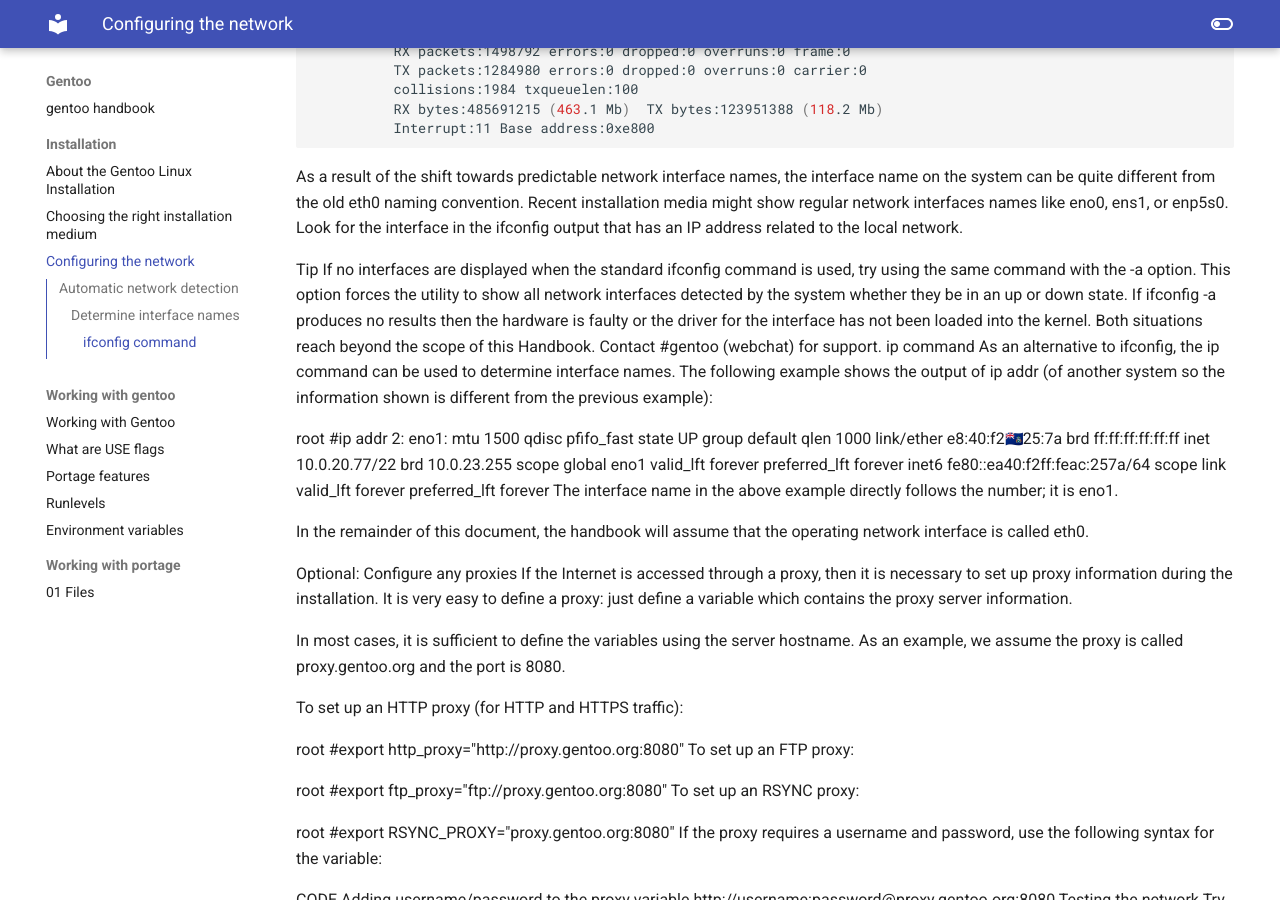
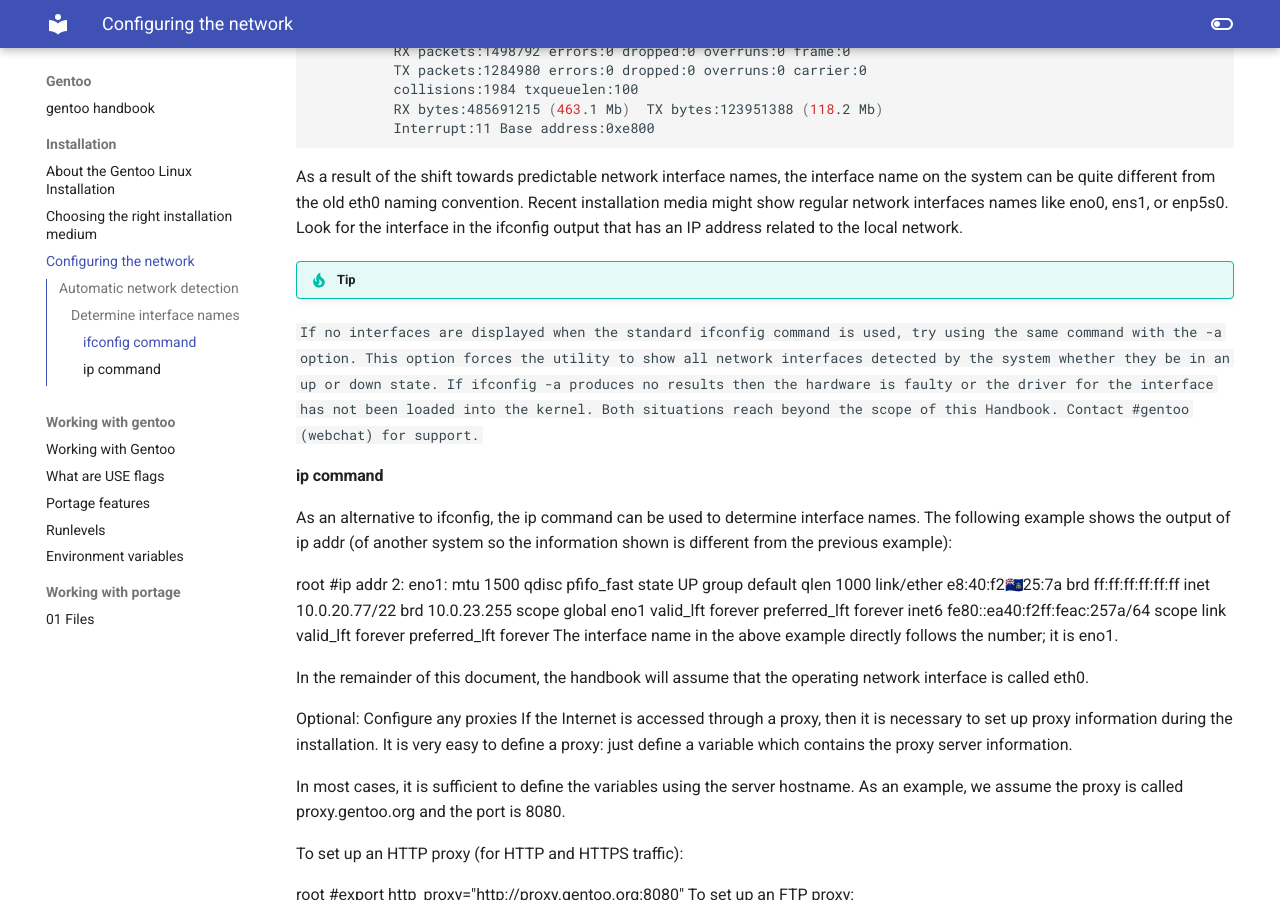
Before and after one commit to floviken/mkdocs, an MkDocs documentation site: the page built from docs/gentoo/installation/03-Configuring the network.md, in a window 1280 px wide and 900 px high, scrolled down 647 px. Built offline with MkDocs 1.6.1 and Material for MkDocs 9.7.7, drawn with Linux system fonts in a browser that asks for light colours; emoji names are drawn with the system emoji font; some of the changed lines change nothing that is shown.

Commit message:
Update 03-Configuring the network.md

````diff
--- a/docs/gentoo/installation/03-Configuring the network.md
+++ b/docs/gentoo/installation/03-Configuring the network.md
@@ -24,11 +24,14 @@
           RX bytes:485691215 (463.1 Mb)  TX bytes:123951388 (118.2 Mb)
           Interrupt:11 Base address:0xe800
 ```
+
 As a result of the shift towards predictable network interface names, the interface name on the system can be quite different from the old eth0 naming convention. Recent installation media might show regular network interfaces names like eno0, ens1, or enp5s0. Look for the interface in the ifconfig output that has an IP address related to the local network.
 
- Tip
-If no interfaces are displayed when the standard ifconfig command is used, try using the same command with the -a option. This option forces the utility to show all network interfaces detected by the system whether they be in an up or down state. If ifconfig -a produces no results then the hardware is faulty or the driver for the interface has not been loaded into the kernel. Both situations reach beyond the scope of this Handbook. Contact #gentoo (webchat) for support.
-ip command
+!!! Tip
+```If no interfaces are displayed when the standard ifconfig command is used, try using the same command with the -a option. This option forces the utility to show all network interfaces detected by the system whether they be in an up or down state. If ifconfig -a produces no results then the hardware is faulty or the driver for the interface has not been loaded into the kernel. Both situations reach beyond the scope of this Handbook. Contact #gentoo (webchat) for support.```
+
+#### ip command
+
 As an alternative to ifconfig, the ip command can be used to determine interface names. The following example shows the output of ip addr (of another system so the information shown is different from the previous example):
 
 root #ip addr
````
